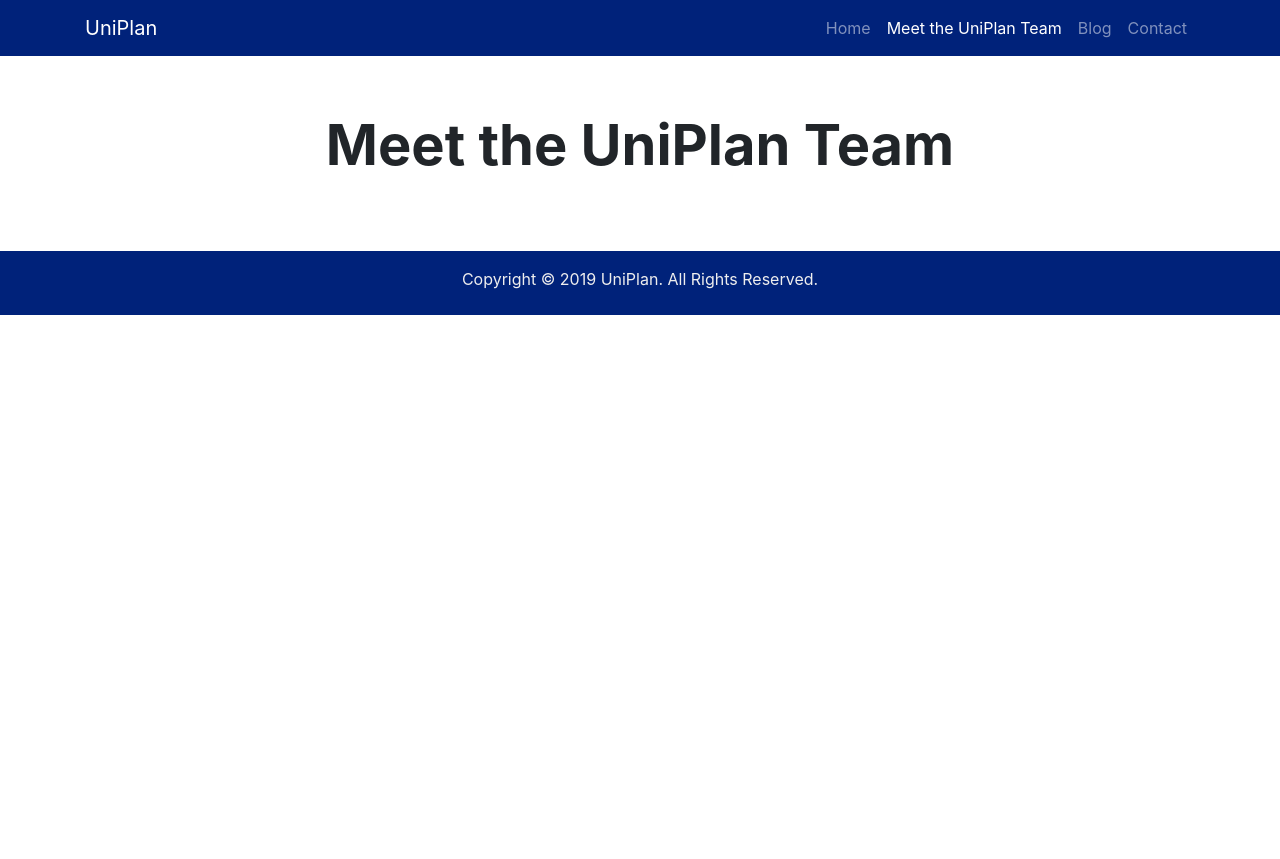
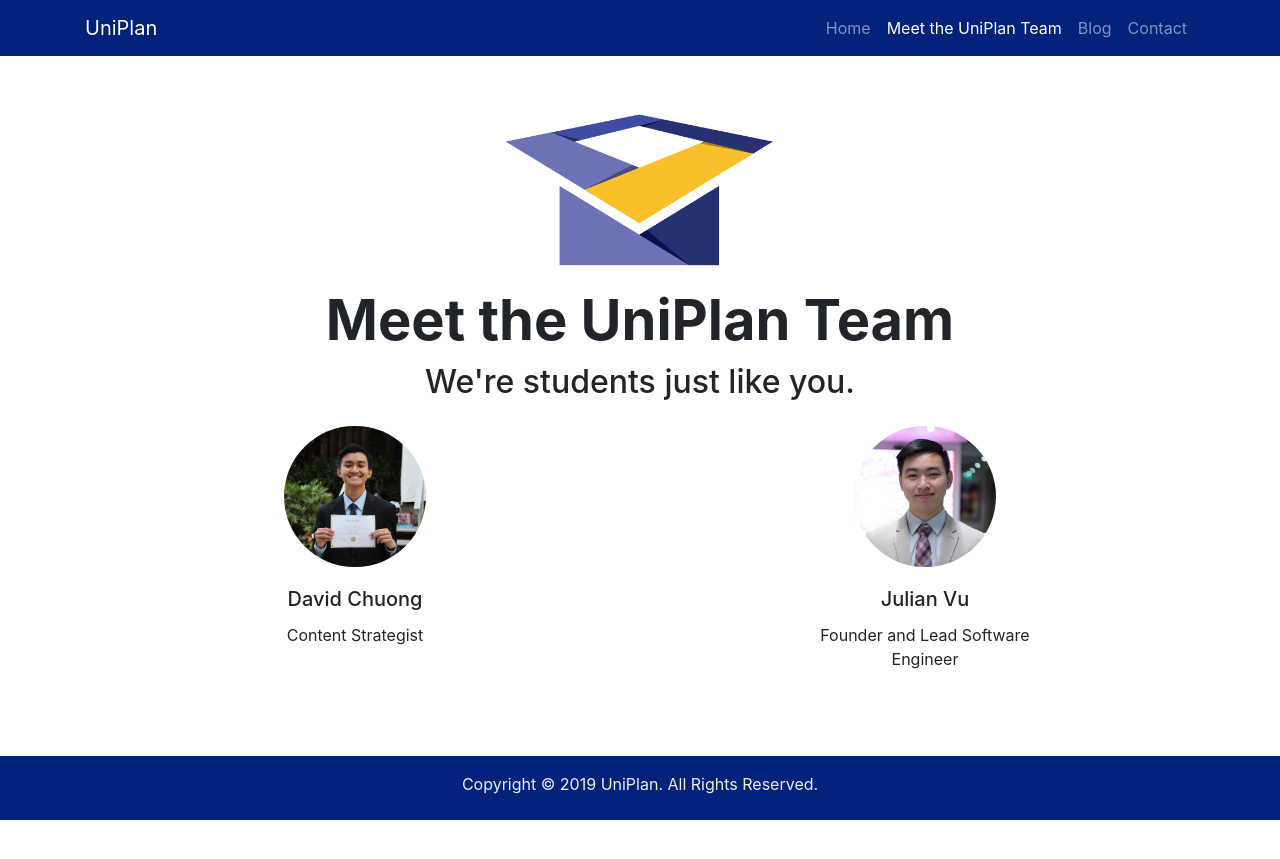
Before and after one commit to UniPlanTeam/uniplanteam.github.io, a Jekyll site: the page built from about.md, in a window 1280 px wide. Shown: the top 859 px of the page. Built offline with Jekyll 4.4.1, drawn with Linux system fonts in a browser that asks for light colours; nearby versions of some CDN libraries.

Commit message:
Add team page

```diff
--- a/_layouts/about.html
+++ b/_layouts/about.html
@@ -12,7 +12,32 @@
 
         <div class="jumbotron jumbotron-fluid bg-white text-black mt-5 mb-0">
             <div class="container text-center">
-        <h1 class="display-4 font-weight-bold">Meet the UniPlan Team</h1>
+                <img
+                    src="/assets/images/uniplan-logo.png"
+                    alt="The UniPlan graduation cap logo"
+                    class="img-fluid w-25"
+                />
+                <h1 class="display-4 font-weight-bold mt-3">
+                    Meet the UniPlan Team
+                </h1>
+                <h2>We're students just like you.</h2>
+            </div>
+            <div class="container">
+                <div class="row justify-content-around">
+                    {% for person in site.team %}
+                    <div class="card w-25 text-center border-white mt-3">
+                        <img
+                            src="{{ person.profile }}"
+                            alt="Profile picture of {{ person.name }}"
+                            class="d-block mx-auto img-fluid rounded-circle w-50"
+                        />
+                        <div class="card-body">
+                            <h5 class="card-title">{{ person.name }}</h5>
+                            <p class="card-text">{{ person.title }}</p>
+                        </div>
+                    </div>
+                    {% endfor %}
+                </div>
             </div>
         </div>
 
```
Also changed, not shown: _team/david.md (+2 -1 lines), _team/jeffrey.md (deleted, +0 -5 lines), _team/julian.md (+2 -1 lines), assets/scss/global.scss (+5 -5 lines), assets/images/team/davidchuong-profile.JPG (added), assets/images/team/julianvu-profile.JPG (added), assets/images/uniplan-logo.png (added), 1 other file. Lines whose indentation alone changed are shown as unchanged.
